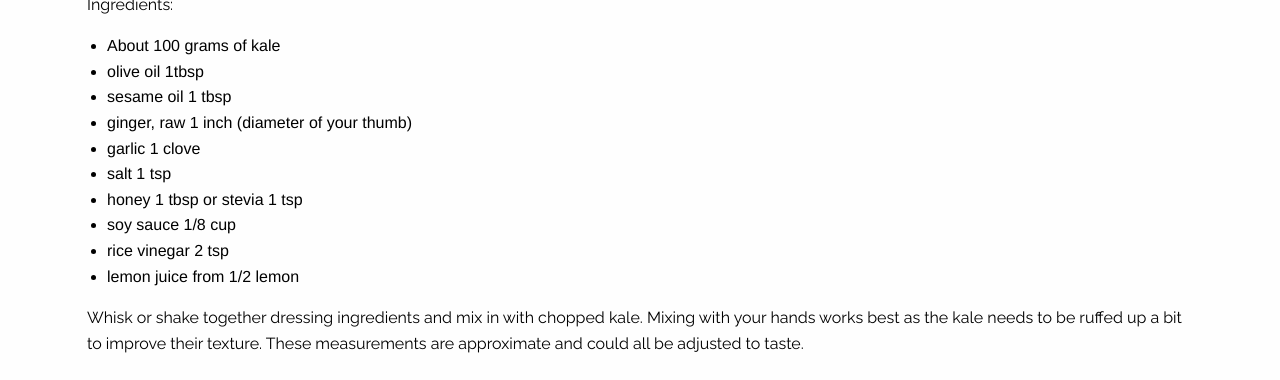
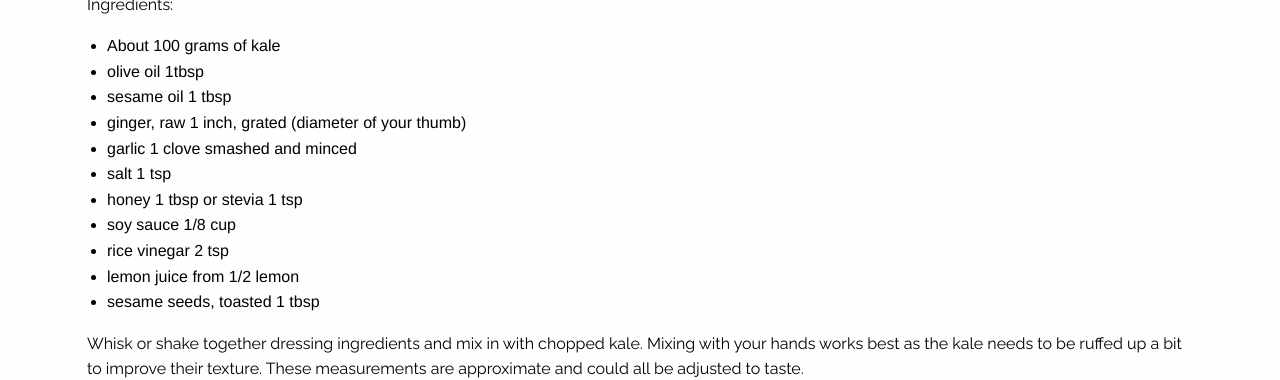
Before and after one commit to danbraun/danbraun.me, a Jekyll site: the page built from _posts/2018-06-13-kale-salad.md, in a window 1280 px wide and 900 px high, scrolled down 3583 px, cut to the strip 146-526 px from the top of the window. Built offline with Jekyll 4.4.1, drawn with Linux system fonts in a browser that asks for light colours; a script that is not in the unit is left out.

Commit message:
Uploaded by https://stackedit.io/

```diff
--- a/_posts/2018-06-13-kale-salad.md
+++ b/_posts/2018-06-13-kale-salad.md
@@ -37,17 +37,18 @@ Ingredients:
  - About 100 grams of kale
  - olive oil 1tbsp
  - sesame oil 1 tbsp
- - ginger, raw 1 inch (diameter of your thumb)
- - garlic 1 clove
+ - ginger, raw 1 inch, grated (diameter of your thumb)
+ - garlic 1 clove smashed and minced
  - salt 1 tsp
  - honey 1 tbsp or stevia 1 tsp
  - soy sauce 1/8 cup
  - rice vinegar 2 tsp
  - lemon juice from 1/2 lemon
+ - sesame seeds, toasted 1 tbsp
 
 Whisk or shake together dressing ingredients and mix in with chopped kale. Mixing with your hands works best as the kale needs to be ruffed up a bit to improve their texture. These measurements are approximate and could all be adjusted to taste.
 
 <!--stackedit_data:
-eyJoaXN0b3J5IjpbLTgzNzU2OTAzMywtMTA2MjY4NTc1MiwyMD
+eyJoaXN0b3J5IjpbMTA0MjY2NzQ2NywtMTA2MjY4NTc1MiwyMD
 A1NDg5NjcyLDE4MjY5MDE2OTEsMTc3MDYwNTA0NF19
 -->
```
